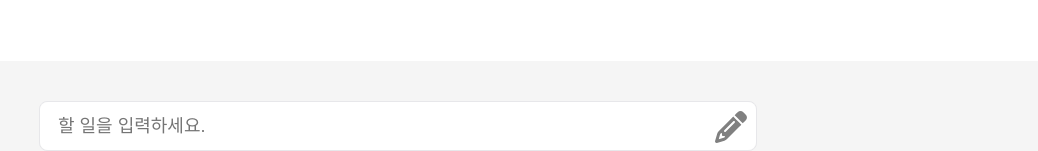
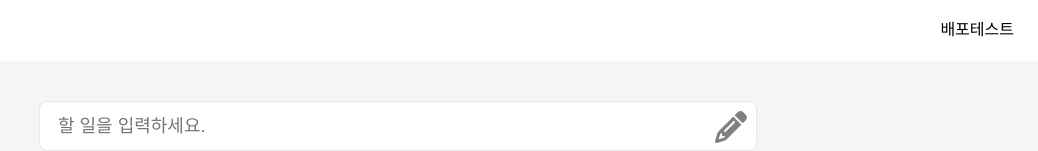
Before and after one commit to moonjh9392/my-todo-App, a React (Create React App) app in the folder frontend/: page / in a window 1280 px wide. Shown: the top 151 px of the page, without its empty margins (242-1280 px from the left). Built offline with nearby package versions, Linux system fonts and the light colour scheme.

Commit message:
배포테스트

```diff
--- a/frontend/src/component/common/NavBar.jsx
+++ b/frontend/src/component/common/NavBar.jsx
@@ -56,7 +56,7 @@ const NavBar = () => {
         <li className="navbar-content">
           <span className="navbar-logo-container"></span>
         </li>
-        <li className="navbar-content"></li>
+        <li className="navbar-content">배포테스트</li>
       </ul>
     </NavBarStyle>
   );
```
